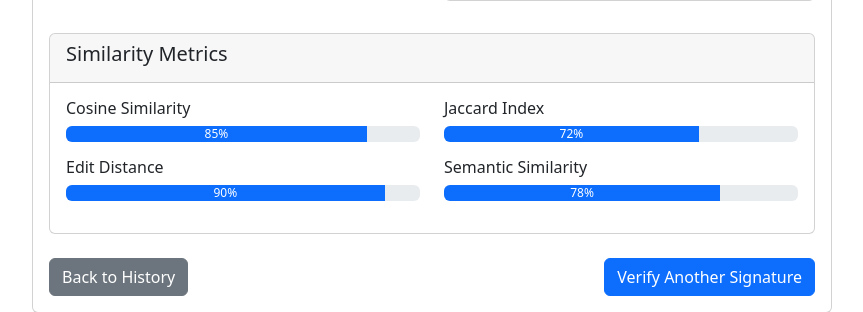
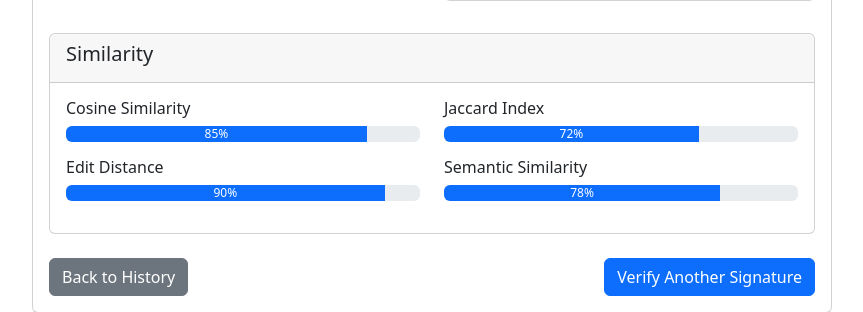
Before and after one commit to khatri90/signature-verification-backend, a Django app: template templates/verification/verification_detail.html in a window 1280 px wide. Shown: the part 433-745 px from the top of the page, without its empty margins (208-1071 px from the left). Run offline with Django 5.2, Linux system fonts and the light colour scheme; the template is opened without the code that fills it, so the values that code supplies are empty.

Commit message:
Changes to Siamese Distribution

```diff
--- a/templates/verification/verification_detail.html
+++ b/templates/verification/verification_detail.html
@@ -59,7 +59,7 @@
 
             <div class="card mt-3">
     <div class="card-header">
-        <h5>Similarity Metrics</h5>
+        <h5>Similarity</h5>
     </div>
     <div class="card-body">
         <div class="row" id="metrics-container">
```
